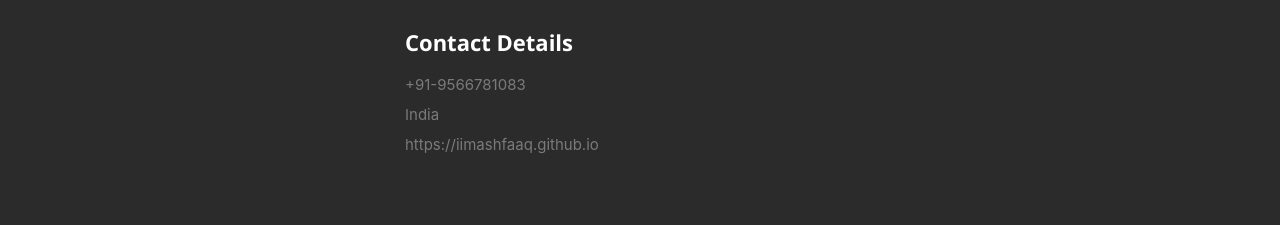
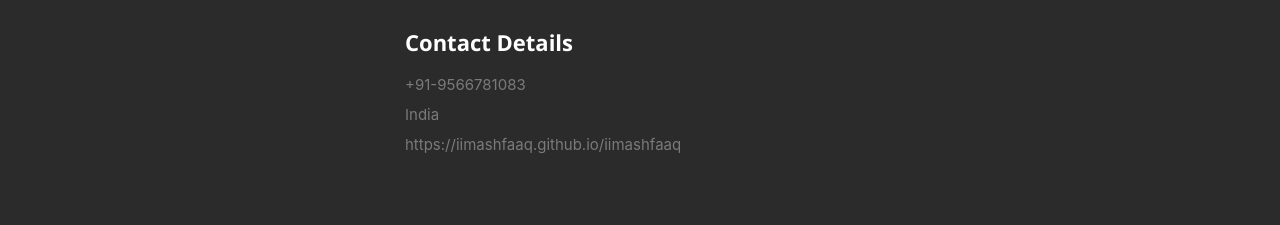
Before and after one commit to iimashfaaq/iimashfaaq.github.io, a React (Create React App) app: page / in a window 1280 px wide. Shown: the part 1060-1285 px from the top of the page. Built offline with nearby package versions, Linux system fonts and the light colour scheme.

Commit message:
Update on links

```diff
--- a/src/components/Portfolio.js
+++ b/src/components/Portfolio.js
@@ -30,7 +30,7 @@
                       <div class="project-content">
                         <h3>WannaFry</h3>
                         <p>WannaFry is a Ransomware developed in Python with an intention to understand the 2016 WannaCry Ransomware attack. This Ransomware encrypts the target machine entirely with a randomly created key, logged, until a simulated ransom is paid. This uses PyCrypto module to encrypt files.</p>
-                        <a href="https://github.com/iimashfaaq/" target="_blank">View Source</a>
+                        <a href="https://github.com/iimashfaaq/WannaFry" target="_blank">View Source</a>
                       </div>
                     </div>
 
--- a/src/resumeData.js
+++ b/src/resumeData.js
@@ -18,7 +18,7 @@
     ],
   "aboutme":"I am currently a 3rd year student at PSG College of Technology and pursuing my Masters in Software systems. I have chosen an industry where I can help improve the world for our future generation and make ours a little bit more fun. Fluent with programming languages such as C++, C#, Python, ReactJs and Java. Comfortable with web development.",
   "address":"India",
-  "website":"https://iimashfaaq.github.io",
+  "website":"https://iimashfaaq.github.io/iimashfaaq",
   "education":[
     {
       "UniversityName":"PSG College of Technology",
```
